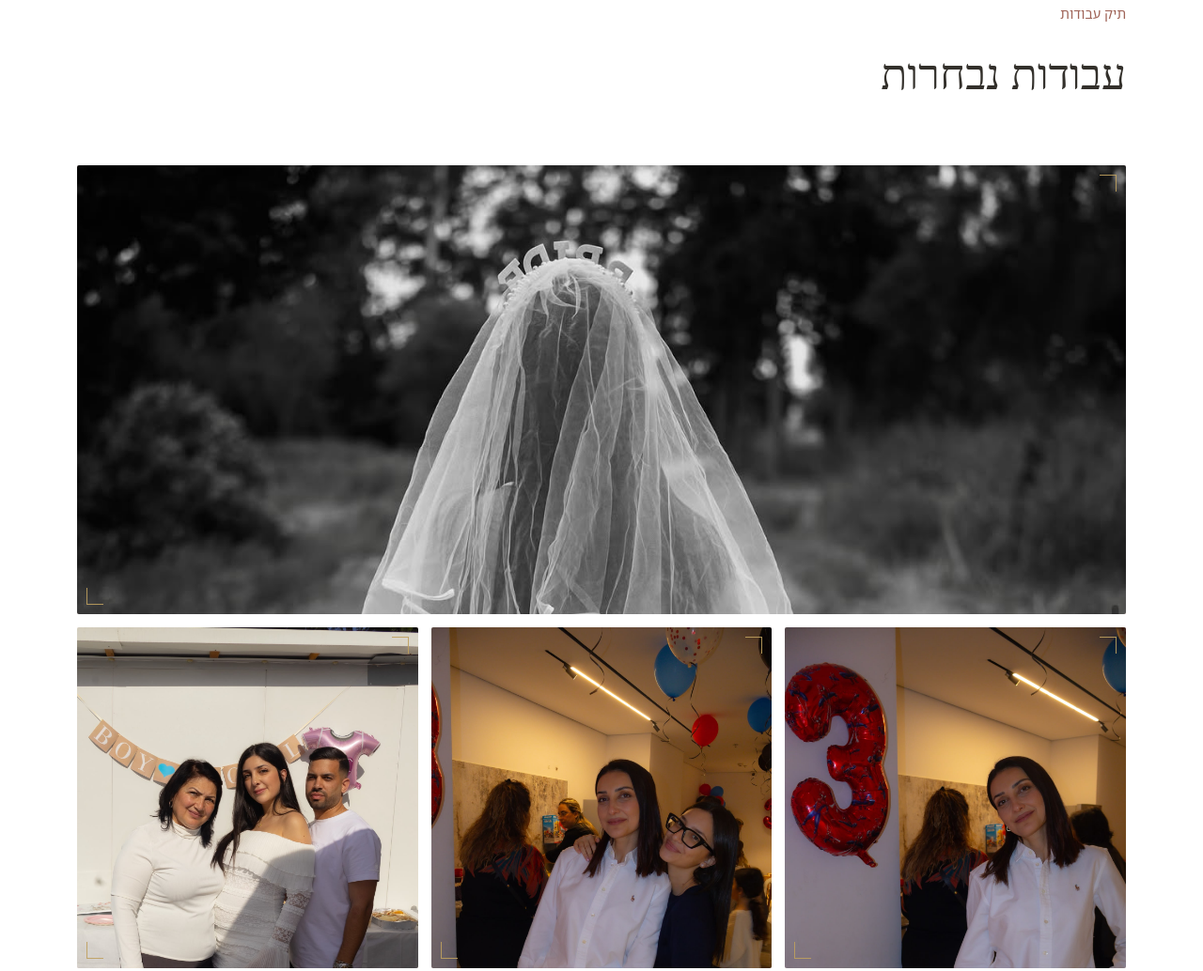
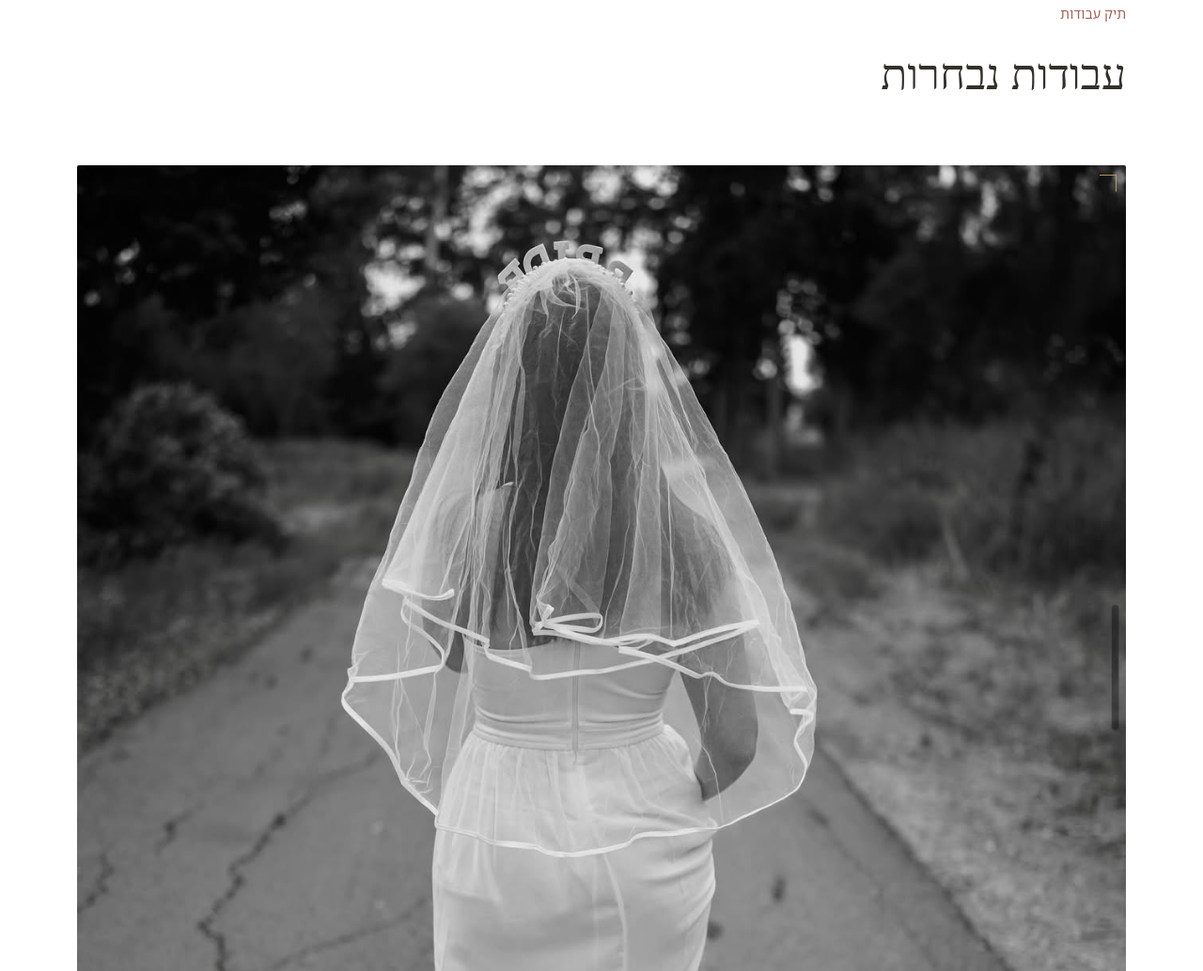
Before and after one commit to malachy7/Tamar-site, a plain HTML site: page index.html in a window 1280 px wide. Shown: the part 2407-3441 px from the top of the page at 94% size. Drawn offline with Linux system fonts and the light colour scheme; a web font is replaced by a local one.

Commit message:
Add files via upload

```diff
--- a/index.html
+++ b/index.html
@@ -345,16 +345,19 @@
   }
   .pf-item.featured{
     grid-column:1 / -1;
-    aspect-ratio:21/9;
-  }
-  @media (max-width:820px){
-    .pf-item.featured{aspect-ratio:4/3;}
   }
   .pf-item img{
     position:absolute; inset:0;
     width:100%; height:100%;
     object-fit:cover;
     object-position:top center;
+  }
+  .pf-item.featured img{
+    position:static;
+    width:100%;
+    height:auto;
+    display:block;
+    object-fit:unset;
   }
   .pf-item .corner{
     position:absolute; width:18px; height:18px;
```
